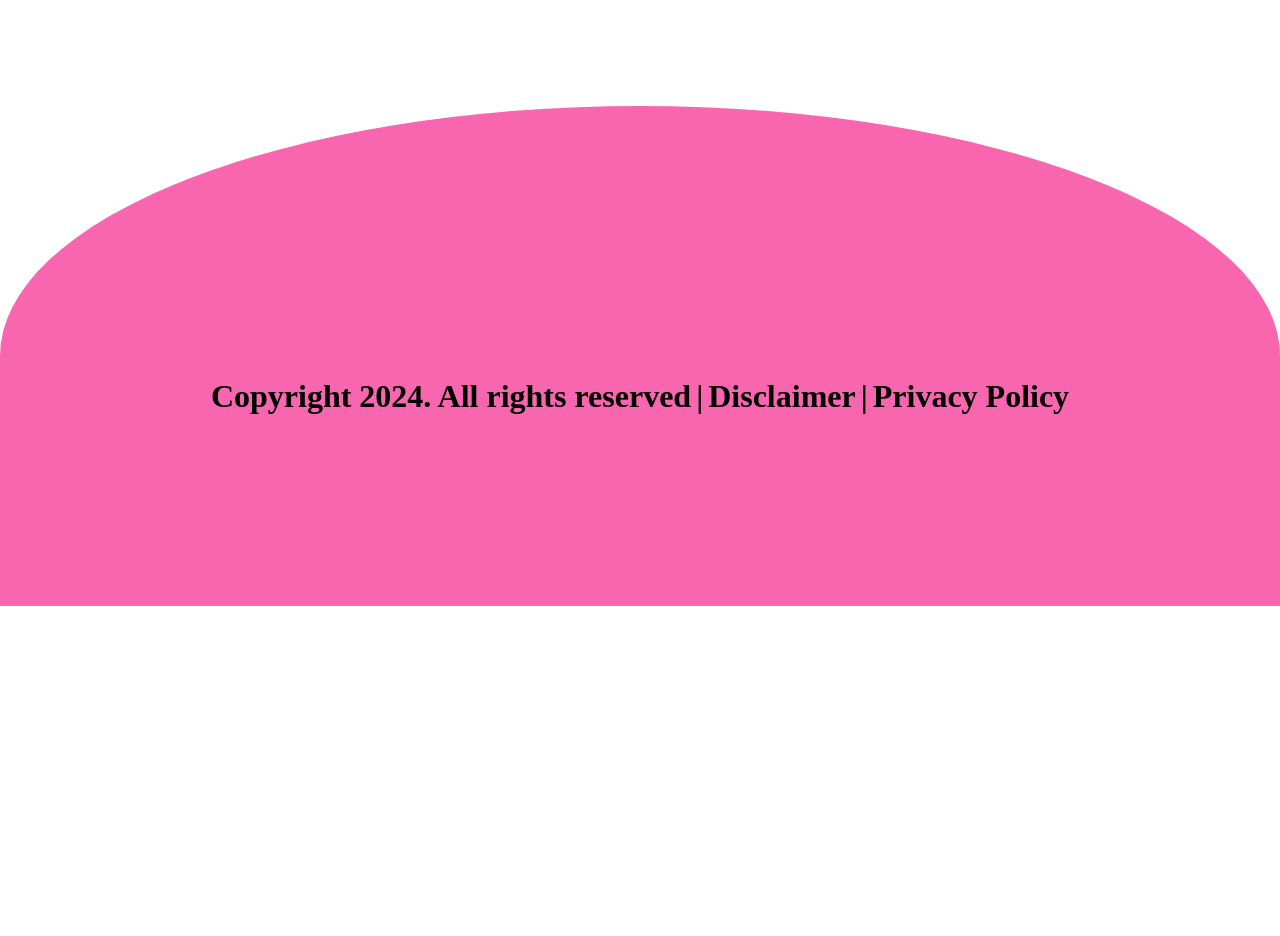
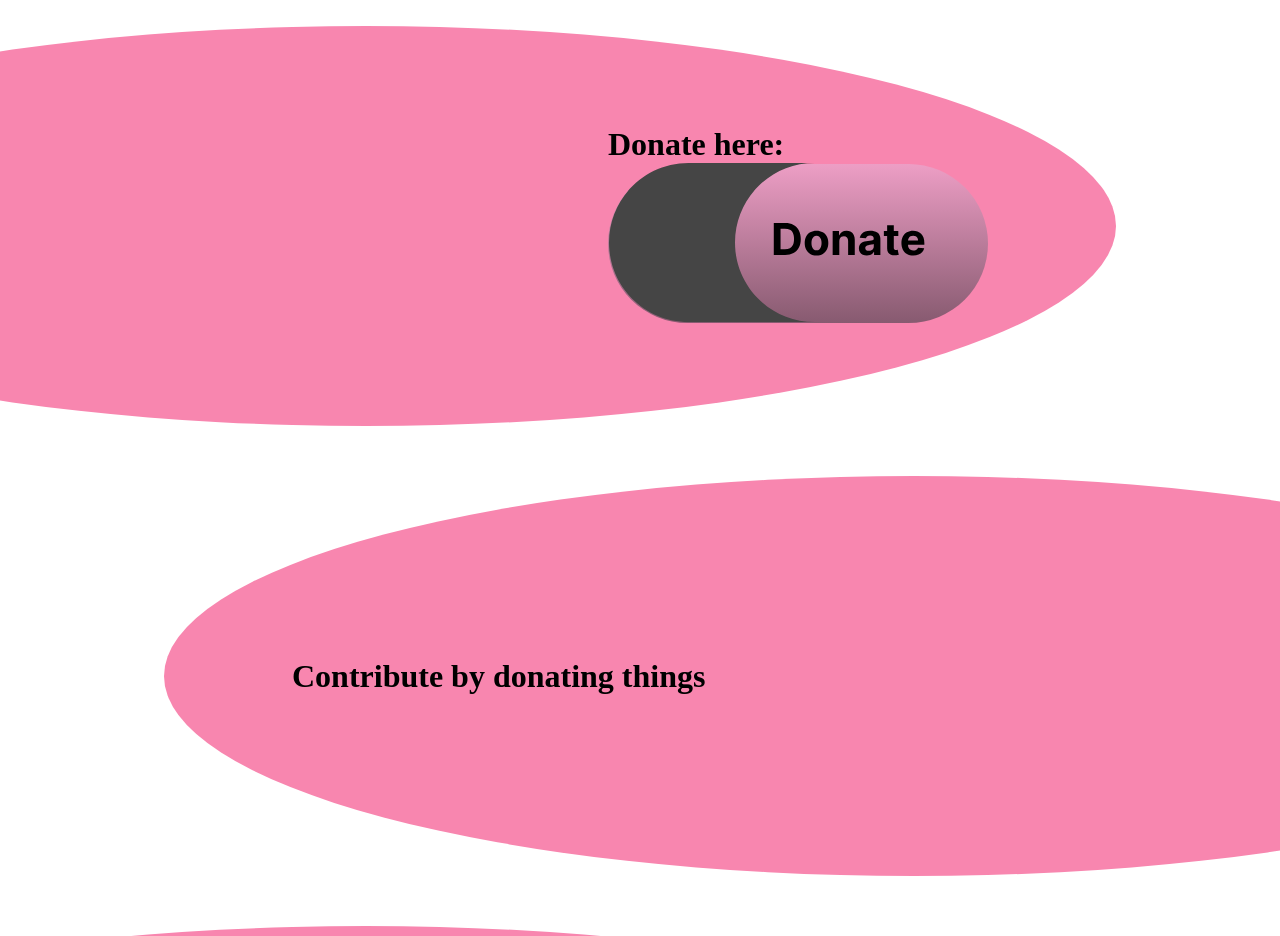
Before and after one commit to AryanBabber/HackIndia-Spark-3-ImpactChain, a React (Create React App) app: page /contribute in a window 1280 px wide. Shown: the part 1080-2016 px from the top of the page. Before the commit the page ends 1686 px from the top, so only its background shows below. Built offline with nearby package versions, Linux system fonts and the light colour scheme.

Commit message:
made changes

```diff
--- a/package.json
+++ b/package.json
@@ -6,12 +6,15 @@
     "@testing-library/jest-dom": "^5.17.0",
     "@testing-library/react": "^13.4.0",
     "@testing-library/user-event": "^13.5.0",
+    "ethers": "^6.13.2",
     "react": "^18.3.1",
     "react-dom": "^18.3.1",
     "react-router": "^6.26.1",
     "react-router-dom": "^6.26.1",
     "react-scripts": "5.0.1",
-    "web-vitals": "^2.1.4"
+    "react-web3": "^1.2.0",
+    "web-vitals": "^2.1.4",
+    "web3": "^4.12.1"
   },
   "scripts": {
     "start": "react-scripts start",
--- a/src/components/contribution/Contribution.jsx
+++ b/src/components/contribution/Contribution.jsx
@@ -1,5 +1,6 @@
 import React from "react";
 import "./contribution.css";
+import { ReactComponent as TempBtn } from "../../assets/temp-btn.svg";
 
 const Contribution = () => {
     return (
@@ -9,12 +10,27 @@ const Contribution = () => {
             </div>
 
             <div className="contribution-followup-container">
-                <h2 className="contribution-followup">Contribution can be done in 3 ways:-</h2>
+                <h2 className="contribution-followup">
+                    Contribution can be done in 3 ways:-
+                </h2>
             </div>
             <div className="donation-options">
-                <div className="donation-option-left"></div>
-                {/* <div className="dontation-option-right"></div>
-                <div className="donation-option-left"></div> */}
+                <div className="donation-option-left-1">
+                    <div className="first-way">
+                        <h1>Donate here:</h1>
+                        <TempBtn className="temp-btn" />
+                    </div>
+                </div>
+                <div className="donation-option-right">
+                    <h1 className="second-way">
+                        Contribute by donating things
+                    </h1>
+                </div>
+                <div className="donation-option-left-2">
+                    <h1 className="third-way">
+                        Contribute by being a volunteer
+                    </h1>
+                </div>
             </div>
         </div>
     );
--- a/src/components/contribution/contribution.css
+++ b/src/components/contribution/contribution.css
@@ -1,6 +1,3 @@
-.contribution-container {
-}
-
 .contribution-header-container {
     display: flex;
     justify-content: center;
@@ -33,17 +30,43 @@
     display: flex;
     justify-content: center;
     align-items: center;
+    margin-bottom: 10rem;
 }
 
 .donation-options {
     position: relative;
     width: 100vw;
+    height: 1400px;
 }
 
-.donation-option-left {
-    width: 1000px;
-    height: 600px;
+.donation-option-left-1, .donation-option-left-2, .donation-option-right {
+    width: 1500px;
+    height: 400px;
     border-radius: 100%;
     position: absolute;
     background-color: #f886af;
 }
+
+.donation-option-left-1, .donation-option-left-2 {
+    left: -50vw;
+    transform: translateX(20vw);
+    display: flex;
+    justify-content: right;
+    align-items: center;
+    padding-right: 10vw;
+}
+
+.donation-option-left-2 {
+    top: 900px;
+}
+
+.donation-option-right {
+    right: -50vw;
+    transform: translateX(-20vw);
+    top: 450px;
+    display: flex;
+    justify-content: left;
+    align-items: center;
+    padding-left: 10vw;
+
+}
```
Also changed, not shown: src/assets/temp-btn.svg (added), 1 other file (tests, documents, lock files or other folders).
